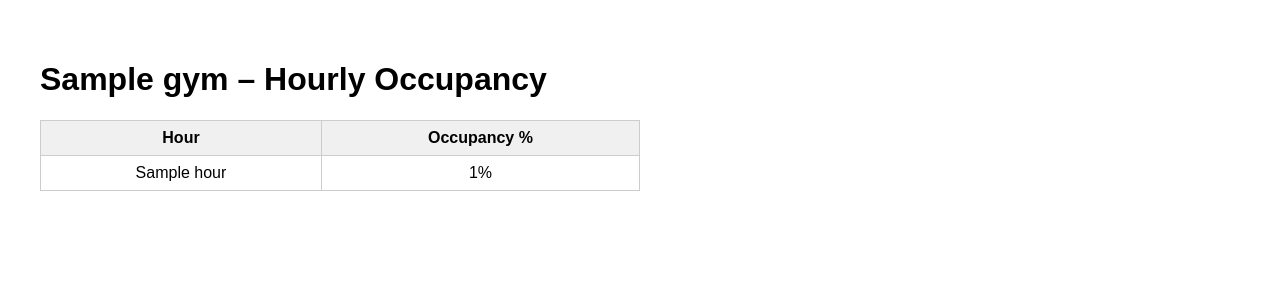
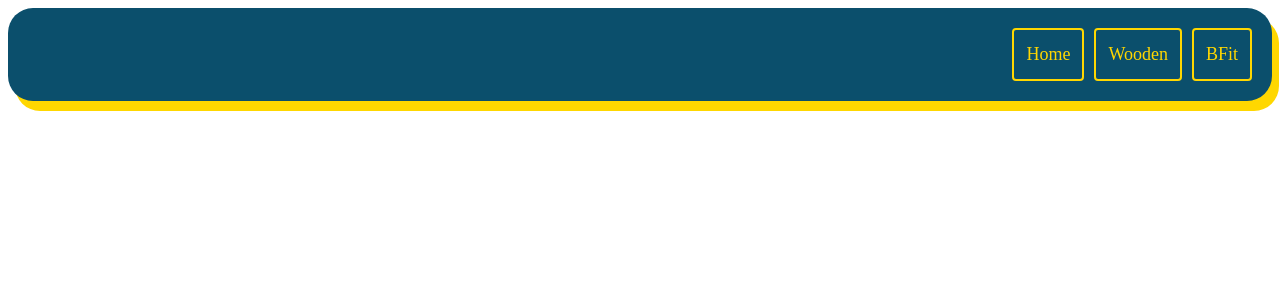
Before and after one commit to ShubhanYenuganti/UclaGymHours, a Flask app: template templates/hourly.html in a window 1280 px wide. Shown: the top 300 px of the page. Run offline with Flask 3, Linux system fonts and the light colour scheme; the template is opened without the code that fills it: most values are stand-ins (such as "Sample title", 1, 10 or a date in 2020).

Commit message:
Implemented headers

```diff
--- a/app.py
+++ b/app.py
@@ -13,6 +13,15 @@ client = MongoClient(MONGO_URI)
 db = client["UclaGym"]
 collection = db["gym-occupancy"]
 doc_id = ObjectId("67e73b40070de1e22fd7463e")
+
+
+@app.route('/')
+def rootpage():
+    # doc = collection.find_one({"_id": doc_id})
+    # doc["_id"] = str(doc["_id"])
+    # return jsonify(doc)
+
+    return render_template("home.html")
 
 @app.route('/wooden')
 def wooden_page():
@@ -38,13 +47,6 @@ def bfit_page():
     hourly_percentages = parse_hourly_percentages(bfit_data_list)
     return render_template("hourly.html", gym="BFit", data=hourly_percentages)
 
-
-@app.route('/data')
-def data_page():
-    doc = collection.find_one({"_id": doc_id})
-    doc["_id"] = str(doc["_id"])
-    return jsonify(doc)
-
 def parse_hourly_percentages(data):
     hourly = {}
     for entry in data:
--- /dev/null
+++ b/static/hourly.css
@@ -0,0 +1,71 @@
+/* Style the header with a grey background and some padding */
+.body {
+  background-color: #FBFBFF;
+}
+.header {
+  overflow: hidden;
+  background-color: #0b4f6c;
+  padding: 20px 10px;
+  border-radius: 25px;
+  box-shadow: 7px 10px #FFD700;
+}
+
+.header h1 {
+  float: left;
+  font-size: 40px;
+  margin: 0;
+  padding: 15px 10px 10px 10px;
+  line-height: 25px;
+  color: #FFD700;
+  font-family: "Segoe UI Semibold", "Segoe UI", sans-serif;
+  font-weight: 600;
+}
+
+/* Style the header links */
+.header a {
+  float: left;
+  color: #FFD700;
+  text-align: center;
+  padding: 12px;
+  text-decoration: none;
+  font-size: 18px;
+  line-height: 25px;
+  border-radius: 4px;
+  border: 2px solid #FFD700; /* Outline color */
+  margin-right: 10px;         /* Space between links */
+}
+
+/* Style the logo link (notice that we set the same value of line-height and font-size to prevent the header to increase when the font gets bigger */
+.header a.logo {
+  font-size: 25px;
+  font-weight: bold;
+}
+
+/* Change the background color on mouse-over */
+.header a:hover {
+  background-color: #FFD700;
+  color: #0b4f6c;
+}
+
+/* Style the active/current link*/
+.header a.active {
+  background-color: #FFD700;
+  color: #0b4f6c;
+}
+
+/* Float the link section to the right */
+.header-right {
+  float: right;
+}
+
+/* Add media queries for responsiveness - when the screen is 500px wide or less, stack the links on top of each other */
+@media screen and (max-width: 500px) {
+  .header a {
+    float: none;
+    display: block;
+    text-align: left;
+  }
+  .header-right {
+    float: none;
+  }
+}
--- a/templates/hourly.html
+++ b/templates/hourly.html
@@ -1,31 +1,25 @@
 <!DOCTYPE html>
 <html>
 <head>
-    <title>{{ gym }} Occupancy by Hour</title>
-    <style>
-        body { font-family: Arial, sans-serif; padding: 2rem; }
-        table { border-collapse: collapse; width: 50%; }
-        th, td { padding: 0.5rem; border: 1px solid #ccc; text-align: center; }
-        th { background-color: #f0f0f0; }
-    </style>
+    <title>{{ gym }} occupancy by hour</title>
+    <link rel="stylesheet" href="{{ url_for('static', filename='hourly.css') }}">
 </head>
 <body>
-    <h1>{{ gym }} – Hourly Occupancy</h1>
-    <table>
-        <thead>
-            <tr>
-                <th>Hour</th>
-                <th>Occupancy %</th>
-            </tr>
-        </thead>
-        <tbody>
-            {% for hour, percent in data.items() %}
-            <tr>
-                <td>{{ hour }}</td>
-                <td>{{ percent }}%</td>
-            </tr>
-            {% endfor %}
-        </tbody>
-    </table>
+    <header>
+        <div class="header">
+            <h1>
+                {% if gym == "Wooden" %}
+                    John Wooden Center
+                {% elif gym == "BFit" %}
+                    Bruin Fitness Center
+                {% endif %}
+              </h1>
+            <div class="header-right">
+                <a href="/">Home</a>
+                <a href="/wooden" class="{% if gym == 'Wooden' %}active{% endif %}">Wooden</a>
+                <a href="/bfit" class="{% if gym == 'BFit' %}active{% endif %}">BFit</a>
+            </div>
+        </div>
+    </header>
 </body>
 </html>
```
Also changed, not shown: static/home.css (added, +60 -0 lines), templates/home.html (added, +21 -0 lines).
